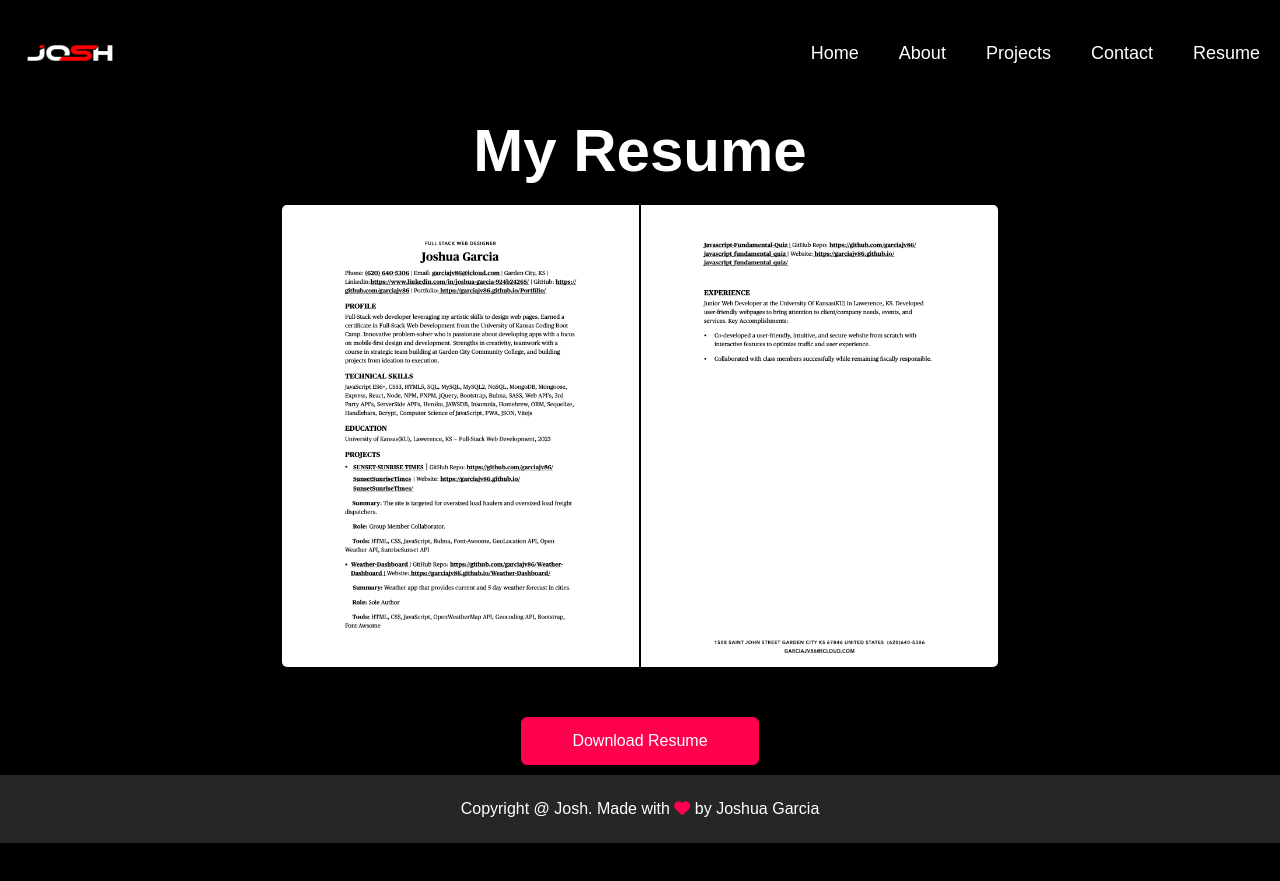
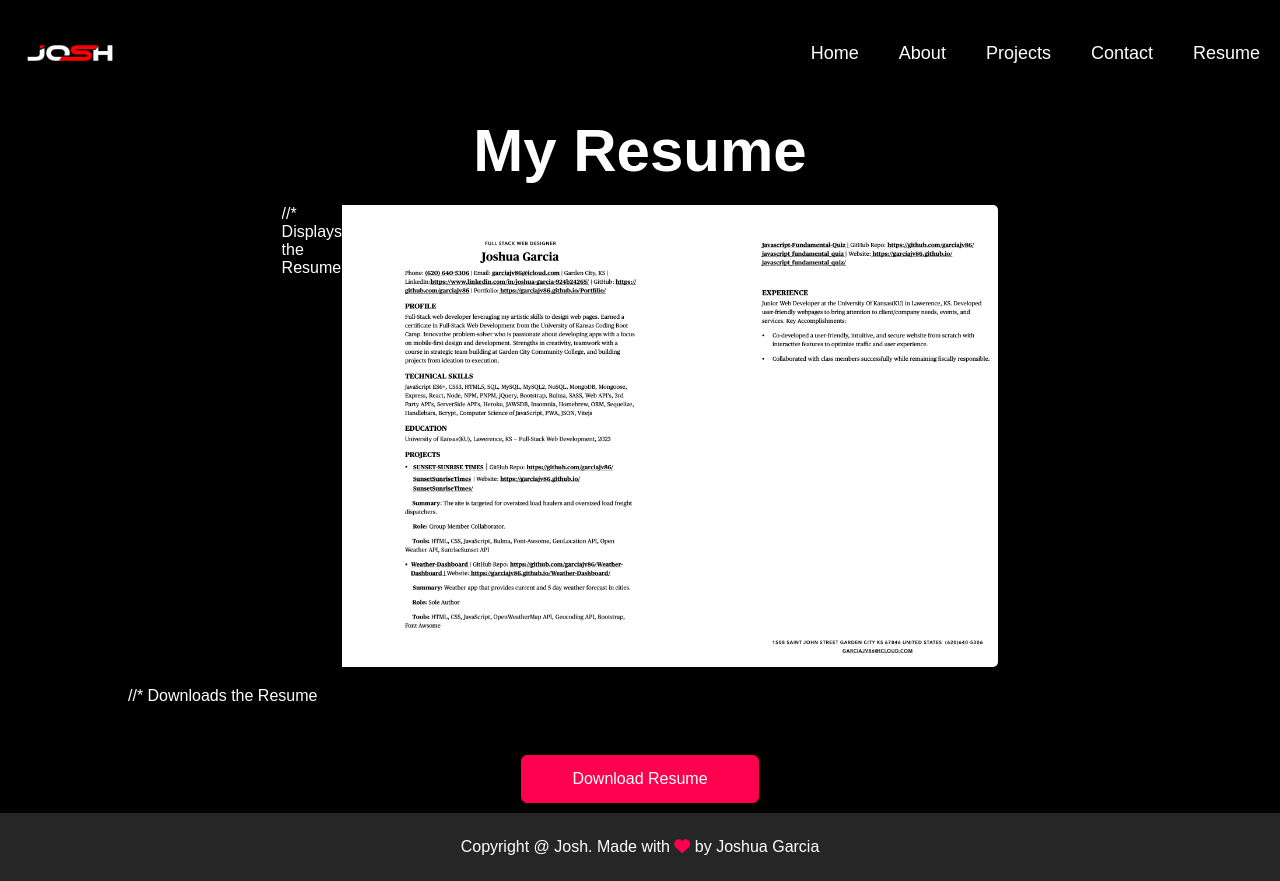
Before and after one commit to garciajv86/React_Portfolio, a React (Vite) app: page /resume in a window 1280 px wide. Before the commit the page ends 843 px from the top, so only its background shows below. Built offline with nearby package versions, Linux system fonts and the light colour scheme.

Commit message:
added more comments

```diff
--- a/src/components/Footer.jsx
+++ b/src/components/Footer.jsx
@@ -1,6 +1,7 @@
 import React from "react";
 import "../styles/Footer.css";
 
+//* Footer to display on my pages
 const Footer = () => {
   return (
     <div className="copyright">
--- a/src/components/NavBar.jsx
+++ b/src/components/NavBar.jsx
@@ -3,6 +3,7 @@ import { Link } from "react-router-dom";
 import logo from "../assets/images/Josh_Logo.png";
 import "../styles/NavBar.css";
 
+//* Navigation bar to display on all pages
 const NavBar = () => {
   return (
     <nav>
--- a/src/components/Tabs.jsx
+++ b/src/components/Tabs.jsx
@@ -1,5 +1,6 @@
 import React, { useState } from "react";
 
+//* Tabs for my about me page that create a responsive effect!
 function Tabs() {
   const [activeTab, setActiveTab] = useState("skills");
 
--- a/src/main.jsx
+++ b/src/main.jsx
@@ -1,4 +1,4 @@
-// import React from 'react';
+import React from 'react';
 import ReactDOM from "react-dom/client";
 import { createBrowserRouter, RouterProvider } from "react-router-dom";
 
@@ -12,6 +12,7 @@ import ResumePage from "./pages/ResumePage";
 
 import "./index.css";
 
+//* The router to render my pages on the set path
 const router = createBrowserRouter([
   {
     path: "/",
--- a/src/pages/AboutMePage.jsx
+++ b/src/pages/AboutMePage.jsx
@@ -4,9 +4,9 @@ import "../components/Tabs.jsx";
 import Background from "../assets/images/Background.png";
 
 export default function AboutMePage() {
-  const [activeTab, setActiveTab] = useState("skills"); // State to track active tab
+  const [activeTab, setActiveTab] = useState("skills"); //* State to track active tab
 
-  // Function to handle tab clicks
+  //* Function to handle tab clicks
   const openTab = (tabName) => {
     setActiveTab(tabName);
   };
--- a/src/pages/ContactPage.jsx
+++ b/src/pages/ContactPage.jsx
@@ -1,5 +1,5 @@
 import React from "react";
-import "../styles/ContactPage.css"; // Import your CSS for ContactPage
+import "../styles/ContactPage.css"; //* Import your CSS for ContactPage
 
 export default function ContactPage() {
   return (
--- a/src/pages/ErrorPage.jsx
+++ b/src/pages/ErrorPage.jsx
@@ -1,5 +1,6 @@
 import { useRouteError } from "react-router-dom";
 
+//* To handle Error with my own message
 export default function ErrorPage() {
   const error = useRouteError();
   console.error(error);
--- a/src/pages/ProjectsPage.jsx
+++ b/src/pages/ProjectsPage.jsx
@@ -1,9 +1,10 @@
 import React from "react";
-import "../styles/ProjectsPage.css"; // Import the CSS file for styling
+import "../styles/ProjectsPage.css"; //* Import the CSS file for styling
 import project1Image from "../assets/images/work-1.png";
 import project2Image from "../assets/images/work-2.png";
 import project3Image from "../assets/images/work-3.png";
 
+//* All 6 of my projects
 export default function ProjectsPage() {
   return (
     <div id="portfolio">
@@ -91,6 +92,7 @@ export default function ProjectsPage() {
             </div>
           </div>
         </div>
+        //* Button at the moment doesn't do as expected, not sure what I want to do with it yet.
         <a href="#" className="btn">
           See more
         </a>
--- a/src/pages/ResumePage.jsx
+++ b/src/pages/ResumePage.jsx
@@ -1,6 +1,7 @@
 import React from "react";
-import "../styles/ResumePage.css"; // Import your CSS for ResumePage
+import "../styles/ResumePage.css"; //* Import your CSS for ResumePage
 
+//* Grabbing the resumes pdf version for download and the jpeg versions for displaying
 export default function ResumePage() {
   const pdfUrl = "/Resume.pdf";
   const imageUrl = "/ResumeImage.jpeg";
@@ -11,9 +12,11 @@ export default function ResumePage() {
       <div className="container">
         <h1 className="sub-title">My Resume</h1>
         <div className="image-container">
+          //* Displays the Resume
           <img src={imageUrl} alt="Resume" className="resume-image" />
           <img src={imageUrl2} alt="Resume" className="resume-image" />
         </div>
+        //* Downloads the Resume
         <a href={pdfUrl} download className="btn btn2">
           Download Resume
         </a>
```
